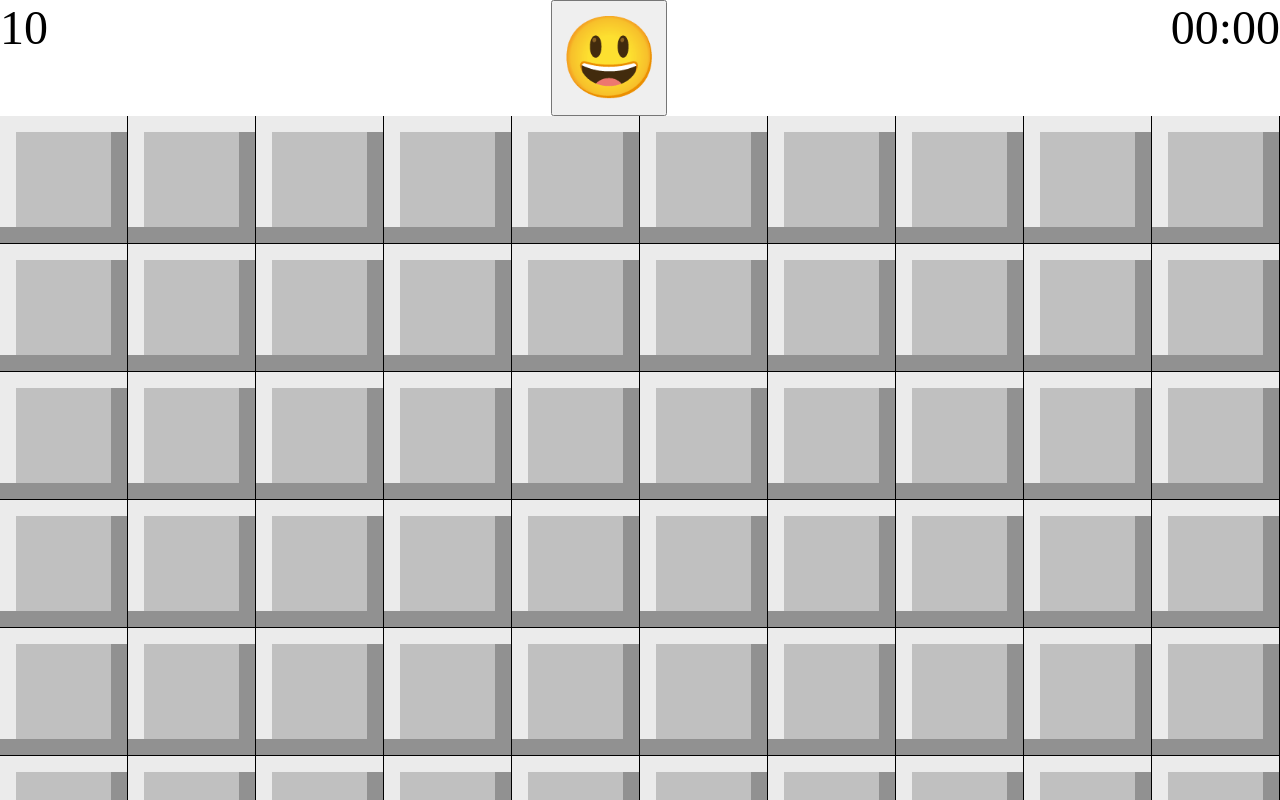
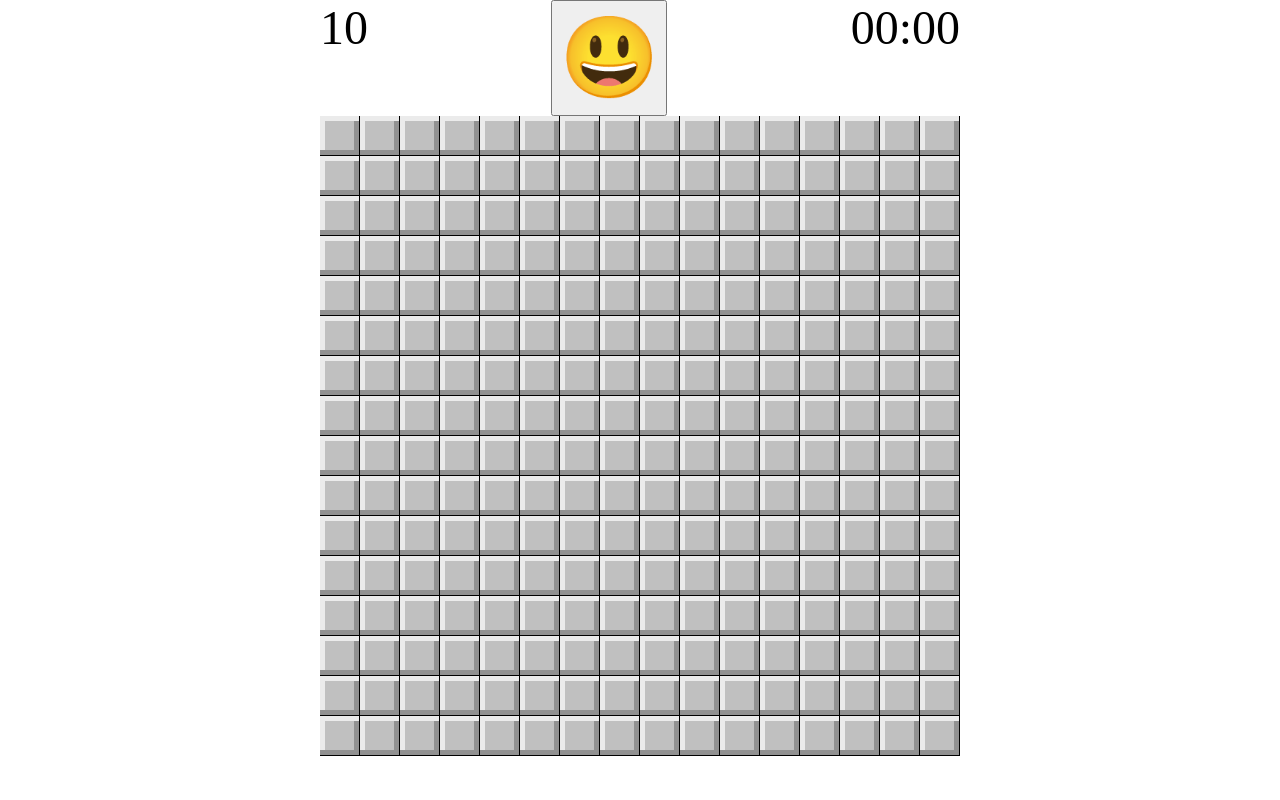
Before and after one commit to endemic/minesweeper, a plain HTML site: page index.html in a window 1280 px wide. Shown: the top 800 px of the page. Drawn offline with Linux system fonts and the light colour scheme.

Commit message:
re-work to use 2d array

```diff
--- /dev/null
+++ b/grid.js
@@ -0,0 +1,74 @@
+class Grid {
+    // our grid contains simple integers to represent game objects;
+    // this map translates the numbers to a string, that can then be used as
+    // human-readable reference or CSS class (for display purposes)
+    cssClassMap = {};
+
+    constructor(rows, columns) {
+        this.rows = rows;
+        this.columns = columns;
+
+        // set up 2D array to use as data store for game logic & display
+        this.displayState = Array(rows).fill().map(_ => Array(columns).fill());
+
+        // set up DOM references
+        this.gridRef = Array(rows).fill().map(_ => Array(columns).fill());
+
+        let boardRef = document.querySelector('#grid');
+
+        this.displayState.forEach((row, x) => {
+            row.forEach((column, y) => {
+                // create a DOM node for each element in the backing array
+                let node = document.createElement('div');
+
+                // For games that use the mouse, set `data-` attributes
+                // to easily reference the clicked node
+                // NOTE: this is reversed, so we can manipulate our backing
+                // 2D array in a more natural way (x,y) and have it displayed as expected
+                node.dataset.x = y;
+                node.dataset.y = x;
+
+                // save a reference to the node, so it can be quickly updated later
+                // NOTE: this is reversed, so we can manipulate our backing
+                // 2D array in a more natural way (x,y) and have it displayed as expected
+                this.gridRef[y][x] = node;
+
+                // add the node to the actual page
+                boardRef.appendChild(node);
+            });
+        });
+    }
+
+    render(nextDisplayState) {
+        // enumerate through the current/new display state arrays to update the changed values
+        this.displayState.forEach((row, x) => {
+            row.forEach((column, y) => {
+                if (this.displayState[x][y] === nextDisplayState[x][y]) {
+                    return;
+                }
+
+                // update the CSS class of the cell
+                this.gridRef[x][y].classList = this.cssClassMap[nextDisplayState[x][y]];
+            });
+        });
+
+        // set the next state as current state
+        this.displayState = nextDisplayState;
+    }
+
+    // Returns a new object with the same structure/values as the current display state
+    displayStateCopy() {
+        return JSON.parse(JSON.stringify(this.displayState));
+    }
+
+    fill(grid, value) {
+        return grid.map(row => row.fill(value));
+    }
+
+    randomPoint() {
+        return {
+            x: Math.floor(Math.random() * this.rows),
+            y: Math.floor(Math.random() * this.columns)
+        };
+    }
+}
--- a/index.html
+++ b/index.html
@@ -5,6 +5,8 @@
   <title>Minësweeper</title>
   <meta charset="utf8">
   <link rel="icon" href="images/flag.png">
+
+  <script src="grid.js"></script>
 
   <script type="module">
     const EMPTY = 0;
@@ -25,14 +27,20 @@
     TODO
     2. don't allow additional input if player loses
     4. Add counter for placed flags
+    5. When game is won, place flags on any un-marked mines
     */
 
-    class Game {
+    class Game extends Grid {
       constructor() {
+        let rows = 16;
+        let columns = 16;
+
+        super(rows, columns);
+
         // our grid contains simple integers to represent game objects;
         // this map translates the numbers to a string, that can then be used as
         // human-readable reference or CSS class (for display purposes)
-        this.valueMap = {
+        this.cssClassMap = {
           0: 'empty',
           1: 'one',
           2: 'two',
@@ -48,42 +56,22 @@
           12: 'exploded'
         };
 
-        this.rowCount = 10;
-        this.columnCount = 10;
-
-        // Create array backing the visual component of the game
-        // Grid will be reflected in DOM/CSS when `this.render()` is called
-        this.displayGrid = Array(this.rowCount * this.columnCount).fill(null);
-
         // Set up grid that persists state of mines/clues
-        this.mineGrid = Array(this.rowCount * this.columnCount);
-
-        // set up DOM references
-        let boardRef = document.querySelector('section.board');
-        this.gridRef = [];
-
-        this.displayGrid.forEach((value, index) => {
-          let node = document.createElement('div');
-          node.dataset.index = index;
-
-          // Add to DOM
-          boardRef.appendChild(node);
-
-          // Add to an easy-to-access array
-          this.gridRef.push(node);
-        });
+        this.mineGrid = Array(rows).fill().map(_ => Array(columns).fill());
 
         // bind context variable to the current Game() object
         // for each of these global handlers/interval
-        boardRef.addEventListener('touchend', this.onClick.bind(this));
-        boardRef.addEventListener('click', this.onClick.bind(this));
+        const grid = document.querySelector('#grid');
+
+        grid.addEventListener('touchend', this.onClick.bind(this));
+        grid.addEventListener('click', this.onClick.bind(this));
 
         // intercept right clicks within the game board, but not the whole window
-        boardRef.addEventListener('contextmenu', this.onRightClick.bind(this));
+        grid.addEventListener('contextmenu', this.onRightClick.bind(this));
 
         // store ref to the reset button (also changes content based on player actions)
-        this.buttonRef = document.querySelector('button.face');
-        this.buttonRef.addEventListener('click', this.reset.bind(this));
+        this.button = document.querySelector('button.face');
+        this.button.addEventListener('click', this.reset.bind(this));
 
         // run any logic tests
         this.test();
@@ -93,88 +81,69 @@
       }
 
       reset() {
-        let nextDisplayGrid = [...this.displayGrid];
+        let nextDisplayState = this.displayStateCopy();
 
         // set initial background
-        nextDisplayGrid.fill(UNKNOWN);
+        nextDisplayState = this.fill(nextDisplayState, UNKNOWN);
 
         // do initial draw
-        this.render(nextDisplayGrid);
+        this.render(nextDisplayState);
 
         // reset state of mines
-        this.mineGrid.fill(EMPTY);
+        this.mineGrid = this.fill(this.mineGrid, EMPTY);
 
         // TODO: hardcoded to easy mode
-        let mineCount = 10;
+        // let mineCount = 10;
+
+        let mineCount = 40;
         while (mineCount > 1) {
-          let randomIndex = Math.floor(Math.random() * this.columnCount * this.rowCount);
+          let point = this.randomPoint();
 
-          if (this.mineGrid[randomIndex] === 0) {
-            this.mineGrid[randomIndex] = 11;
+          if (this.mineGrid[point.x][point.y] === EMPTY) {
+            this.mineGrid[point.x][point.y] = MINE;
             mineCount -= 1;
           }
         }
 
         // Set up hints by checking the 8 adjacent spaces
-        for (let i = 0; i < this.mineGrid.length; i += 1) {
-          // don't overwrite mines with hints
-          if (this.mineGrid[i] === 11) {
-            continue;
+        this.mineGrid.forEach((row, x) => {
+          row.forEach((column, y) => {
+            // Don't overwrite mines
+            if (this.mineGrid[x][y] === MINE) {
+              return;
             }
 
             // Find the number of mines contained in neighboring cells
-          let hintValue = this.getNeighbors(i).filter(i => this.mineGrid[i] === 11).length;
+            let hint = this.getNeighbors(x, y).filter(point => this.mineGrid[point.x][point.y] === MINE).length;
 
-          this.mineGrid[i] = hintValue;
-        }
+            this.mineGrid[x][y] = hint;
+          })
+        })
 
-        // TODO: extract this to a generic "state dump" method
-        for (let row = 0; row < this.rowCount; row += 1) {
-          console.log(this.mineGrid.slice(row * this.columnCount, row * this.columnCount + this.columnCount))
-        }
-
-        // DEBUG -- immediately display mine state
-        // this.render([...this.mineGrid]);
-
-        this.buttonRef.textContent = '😃';
+        // Reset the button to a happy face!
+        this.button.textContent = '😃';
 
         this.stopTimer();
         this.resetTimer();
       }
 
-      getNeighbors(index) {
-        const calcRow = i => Math.floor(i / this.columnCount);
+      getNeighbors(x, y) {
+        const withinBounds = point => point.x >= 0 && point.x < this.rows && point.y >= 0 && point.y < this.columns;
 
-        // since we're using a 1D array, it's possible that a naive neighbor calculation
-        // would wrap to the other side of the board (e.g. a cell on the left-most column
-        // would have a "neighbor" in the right-most column). These helper functions
-        // ensure that wrapping doesn't occur. This could also be solved by using a 2D
-        // array for the board grid instead.
-        const inPrevRow = i => calcRow(i) === calcRow(index - this.columnCount);
-        const inSameRow = i => calcRow(i) === calcRow(index);
-        const inNextRow = i => calcRow(i) === calcRow(index + this.columnCount);
-
-        // ensure no negative or greater than array length indices
-        const withinBounds = i => i >= 0 && i < this.rowCount * this.columnCount;
-
-        let prevRow = [
-          index - this.columnCount - 1,
-          index - this.columnCount,
-          index - this.columnCount + 1
-        ].filter(withinBounds).filter(inPrevRow);
-
-        let sameRow = [
-          index - 1,
-          index + 1
-        ].filter(withinBounds).filter(inSameRow);
-
-        let nextRow = [
-          index + this.columnCount - 1,
-          index + this.columnCount,
-          index + this.columnCount + 1
-        ].filter(withinBounds).filter(inNextRow);
-
-        return [].concat(prevRow, sameRow, nextRow);
+        return [
+          // previous row
+          { x: x - 1, y: y - 1 },
+          { x: x, y: y - 1 },
+          { x: x + 1, y: y - 1 },
+          // current row
+          { x: x - 1, y: y },
+          // {x: x, y: y},
+          { x: x + 1, y: y },
+          // next row
+          { x: x - 1, y: y + 1 },
+          { x: x, y: y + 1 },
+          { x: x + 1, y: y + 1 },
+        ].filter(withinBounds);
       }
 
       onTouchEnd(e) {
@@ -189,40 +158,45 @@
       // TODO: change this to mouseUp to allow face to change when clicking
       // 😮
       onClick(event) {
-        const clickedIndex = parseInt(event.target.dataset.index, 10);
+        const clicked = {
+          x: parseInt(event.target.dataset.x, 10),
+          y: parseInt(event.target.dataset.y, 10)
+        };
 
         this.startTimer();
 
         // don't do anything if cell contents are revealed
-        if (this.displayGrid[clickedIndex] !== UNKNOWN) {
+        if (this.displayState[clicked.x][clicked.y] !== UNKNOWN) {
           return;
         }
 
-        let nextDisplayGrid = [...this.displayGrid]; // shallow clone
+        let nextDisplayState = this.displayStateCopy();
 
         // o no, u clicked a mine
-        if (this.mineGrid[clickedIndex] === MINE) {
+        if (this.mineGrid[clicked.x][clicked.y] === MINE) {
           this.stopTimer();
 
           // show all mines in the level
-          this.mineGrid.forEach((value, index) => {
-            if (value === MINE) {
-              nextDisplayGrid[index] = value;
+          this.mineGrid.forEach((row, x) => {
+            row.forEach((column, y) => {
+              if (this.mineGrid[x][y] === MINE) {
+                nextDisplayState[x][y] = MINE;
               }
+            })
           });
 
           // highlight the one you clicked
-          nextDisplayGrid[clickedIndex] = EXPLODED;
+          nextDisplayState[clicked.x][clicked.y] = EXPLODED;
 
           // show a sad face
-          this.buttonRef.textContent = '😫';
+          this.button.textContent = '😫';
         } else {
-          // TODO: this mutates `nextDisplayGrid`, as it is passed by reference
-          this.reveal(clickedIndex, nextDisplayGrid);
+          // TODO: this works by reference
+          this.reveal(clicked, nextDisplayState);
         }
 
         // update display
-        this.render(nextDisplayGrid);
+        this.render(nextDisplayState);
 
         // did we win?
         this.checkWinCondition();
@@ -231,47 +205,51 @@
       onRightClick(event) {
         event.preventDefault();
 
-        const clickedIndex = parseInt(event.target.dataset.index, 10);
+        const clicked = {
+          x: parseInt(event.target.dataset.x, 10),
+          y: parseInt(event.target.dataset.y, 10)
+        };
+
 
         // don't do anything if cell contents are revealed
         // TODO: extract this logic to allow flagged spaces to be clicked
-        if (this.displayGrid[clickedIndex] !== UNKNOWN &&
-          this.displayGrid[clickedIndex] !== FLAG) {
+        if (this.displayState[clicked.x][clicked.y] !== UNKNOWN &&
+          this.displayState[clicked.x][clicked.y] !== FLAG) {
           return;
         }
 
-        let nextDisplayGrid = [...this.displayGrid]; // shallow clone
+        let nextDisplayState = this.displayStateCopy();
 
         // toggle flag in this cell
-        if (this.displayGrid[clickedIndex] === FLAG) {
-          nextDisplayGrid[clickedIndex] = UNKNOWN;
+        if (this.displayState[clicked.x][clicked.y] === FLAG) {
+          nextDisplayState[clicked.x][clicked.y] = UNKNOWN;
         } else {
-          nextDisplayGrid[clickedIndex] = FLAG;
+          nextDisplayState[clicked.x][clicked.y] = FLAG;
         }
 
         // update display
-        this.render(nextDisplayGrid);
+        this.render(nextDisplayState);
       }
 
       // recursive function that will reveal as much of the game board
       // as possible if player clicks on an empty cell
-      reveal(index, nextDisplayGrid) {
+      reveal(point, nextDisplayGrid) {
         // if this space has already been revealed, then stop
-        if (nextDisplayGrid[index] !== UNKNOWN) {
+        if (nextDisplayGrid[point.x][point.y] !== UNKNOWN) {
           return;
         }
 
         // reveal the space
-        nextDisplayGrid[index] = this.mineGrid[index];
+        nextDisplayGrid[point.x][point.y] = this.mineGrid[point.x][point.y];
 
         // if this space is a hint, then stop
-        if (nextDisplayGrid[index] !== EMPTY) {
+        if (nextDisplayGrid[point.x][point.y] !== EMPTY) {
           return;
         }
 
         // otherwise, since the cell is empty, we check
         // all 8 neighbors for more empty cells
-        this.getNeighbors(index).forEach(neighbor => {
+        this.getNeighbors(point.x, point.y).forEach(neighbor => {
           this.reveal(neighbor, nextDisplayGrid);
         });
       }
@@ -305,55 +283,43 @@
         timerRef.textContent = format(this.timeInSeconds);
       }
 
+      // compare displayState with mineGrid; if every space in
+      // displayState is revealed except for mines, you win!
       checkWinCondition() {
-        // compare displayGrid with mineGrid; if every space in
-        // displayGrid is revealed except for mines, you win!
-
-        // search through displayGrid for unrevealed cells;
+        // search through displayState for unrevealed cells;
         // if the cell is unrevealed, and _doesn't_ have a mine
         // in it, then the player hasn't won yet
-        const won = this.displayGrid.every((value, index) => {
-          if ((value === UNKNOWN || value === FLAG) && this.mineGrid[index] !== MINE) {
-            console.log(`cell ${index} has not yet been revealed`);
+        const won = this.displayState.every((row, x) => {
+          return row.every((column, y) => {
+            const value = this.displayState[x][y];
+
+            if ((value === UNKNOWN || value === FLAG) && this.mineGrid[x][y] !== MINE) {
+              console.log(`space (${x}, ${y}) has not yet been revealed`);
               return false;
             }
 
             return true;
+          })
         });
 
         if (won) {
           this.stopTimer();
-          this.buttonRef.textContent = '😎';
+          this.button.textContent = '😎';
         }
       }
 
-      render(nextDisplayGrid) {
-        // get diff between current state/next state
-        let diffIndices = this.displayGrid.reduce((accumulator, currentValue, index) => {
-          let nextValue = nextDisplayGrid[index]
-          if (nextValue !== currentValue) {
-            accumulator.push(index);
-          }
-          return accumulator;
-        }, []);
+      test() {
+        const previousValues = [this.columns, this.rows];
+        this.columns = 10;
+        this.rows = 10;
 
-        // update DOM references
-        diffIndices.forEach(index => this.gridRef[index].classList = this.valueMap[nextDisplayGrid[index]]);
+        const stringify = point => `(${point.x},${point.y})`;
 
-        // set the next state as current state
-        this.displayGrid = nextDisplayGrid;
-      }
+        console.assert(this.getNeighbors(0, 0).map(stringify).join(',') === '(1,0),(0,1),(1,1)', `getNeighbors(0,0) = ${this.getNeighbors(0, 0).map(stringify).join(',')}`);
+        console.assert(this.getNeighbors(5, 5).map(stringify).join(',') === '(4,4),(5,4),(6,4),(4,5),(6,5),(4,6),(5,6),(6,6)', `getNeighbors(5, 5) = ${this.getNeighbors(5, 5).map(stringify).join(',')}`);
+        console.assert(this.getNeighbors(9, 9).map(stringify).join(',') === '(8,8),(9,8),(8,9)', `getNeighbors(9, 9) = ${this.getNeighbors(9, 9).map(stringify).join(',')}`);
 
-      test() {
-        const previousValues = [this.columnCount, this.rowCount];
-        this.columnCount = 10;
-        this.rowCount = 10;
-
-        console.assert(this.getNeighbors(0).join() === '1,10,11', `getNeighbors(0) = ${this.getNeighbors(0)}`);
-        console.assert(this.getNeighbors(9).join() === '8,18,19', `getNeighbors(9) = ${this.getNeighbors(9)}`);
-        console.assert(this.getNeighbors(99).join() === '88,89,98', `getNeighbors(99) = ${this.getNeighbors(99)}`);
-
-        [this.columnCount, this.rowCount] = previousValues;
+        [this.columns, this.rows] = previousValues;
       }
     };
 
@@ -369,7 +335,7 @@
     <button class="face">😃</button>
     <section class="timer">00:00</section>
 
-    <section class="board"></section>
+    <section id="grid"></section>
   </main>
 </body>
 
--- a/stylesheets/main.css
+++ b/stylesheets/main.css
@@ -8,6 +8,8 @@ body {
     display: flex;
     flex-wrap: wrap;
     justify-content: space-between;
+    margin: auto;
+    width: 50%;
 }
 
 .face {
@@ -21,15 +23,15 @@ body {
     font-size: 3rem;
 }
 
-.board {
+#grid {
     display: grid;
     aspect-ratio: 1;
     width: 50%;
     /* The repeat() notation accepts 2 arguments: the first represents the
     number of times the defined tracks should repeat, and the second is
     the track definition. */
-    grid-template-rows: repeat(10, auto);
-    grid-template-columns: repeat(10, auto);
+    grid-template-rows: repeat(16, auto);
+    grid-template-columns: repeat(16, auto);
 
     /* prevents scroll/drag */
     touch-action: none;
@@ -37,7 +39,7 @@ body {
     flex-basis: 100%;
 }
 
-.board>div {
+#grid>div {
     border: 1px solid black;
     border-top: 0;
     border-left: 0;
```
Lines whose indentation alone changed are shown as unchanged.
